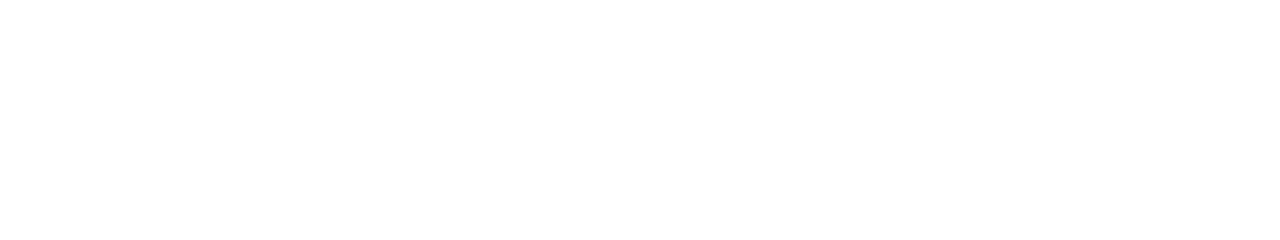
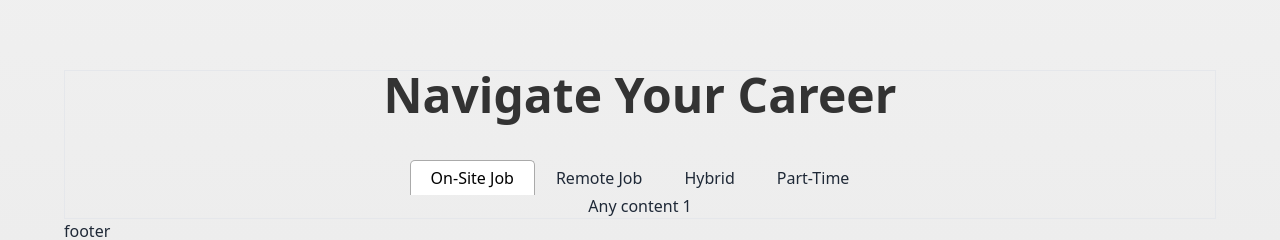
Before and after one commit to Fahmudul/Career-Compass, a React (Vite) app: page / in a window 1280 px wide. Shown: the part 926-1166 px from the top of the page. Before the commit the page ends 920 px from the top, so only its background shows below. Built offline with nearby package versions, Linux system fonts and the light colour scheme; no server answers.

Commit message:
added tabs structure for job category

```diff
--- a/src/Pages/Home/Home.jsx
+++ b/src/Pages/Home/Home.jsx
@@ -7,7 +7,8 @@ import {
   FreeMode,
 } from "swiper/modules";
 import { Slide } from "react-awesome-reveal";
-
+import { Tab, Tabs, TabList, TabPanel } from "react-tabs";
+import "react-tabs/style/react-tabs.css";
 import "swiper/css";
 import "swiper/css/navigation";
 import "swiper/css/pagination";
@@ -40,13 +41,19 @@ function JobCategoryCard({ title, description }) {
 }
 
 const Home = () => {
+  const tabStyle = {
+    padding: "0px 10px",
+  };
   return (
     <div>
+      {/**Dynamic title */}
       <Helmet>
         <meta charSet="utf-8" />
         <title>CareerCompass | Home</title>
         <link rel="canonical" href="http://mysite.com/example" />
       </Helmet>
+      {/**Banner section */}
+
       <Swiper
         modules={[Navigation, Pagination, Scrollbar, A11y, Autoplay, FreeMode]}
         spaceBetween={50}
@@ -89,6 +96,34 @@ const Home = () => {
           </div>
         </SwiperSlide>
       </Swiper>
+
+      {/**Category Tabs */}
+      <div className="border lg:mt-[100px]">
+        <h1 className="font-bold  text-center text-3xl  md:text-4xl lg:text-5xl lg:mb-10">
+          Navigate Your Career
+        </h1>
+        <Tabs className="-500 text-center">
+          <TabList className="">
+            <Tab style={{ padding: "5px 20px" }}>On-Site Job</Tab>
+            <Tab style={{ padding: "5px 20px" }}>Remote Job</Tab>
+            <Tab style={{ padding: "5px 20px" }}>Hybrid</Tab>
+            <Tab style={{ padding: "5px 20px" }}>Part-Time</Tab>
+          </TabList>
+
+          <TabPanel>
+            <h2>Any content 1</h2>
+          </TabPanel>
+          <TabPanel>
+            <h2>Any content 2</h2>
+          </TabPanel>
+          <TabPanel>
+            <h2>Any content 3</h2>
+          </TabPanel>
+          <TabPanel>
+            <h2>Any content 4</h2>
+          </TabPanel>
+        </Tabs>
+      </div>
     </div>
   );
 };
```
